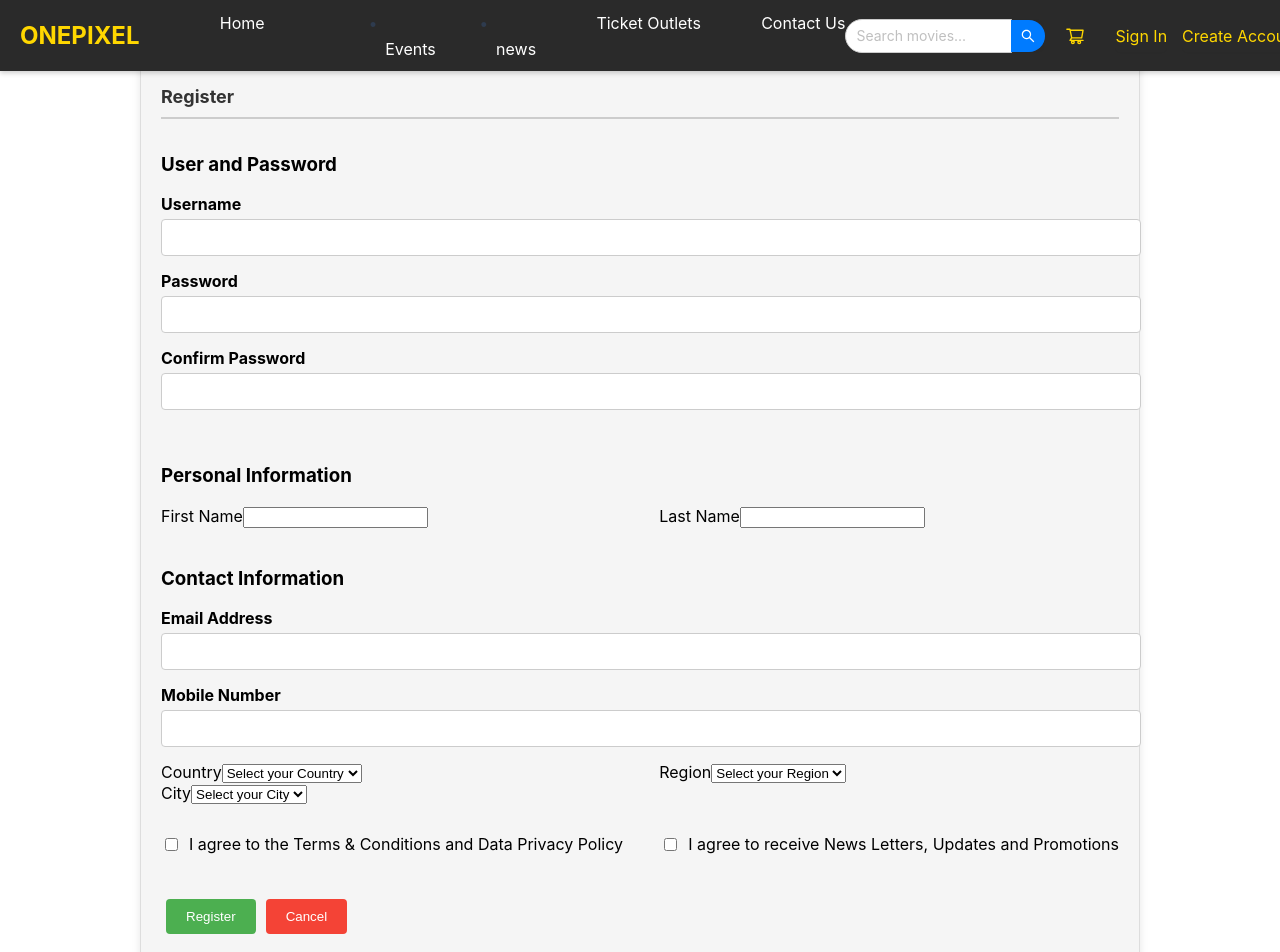
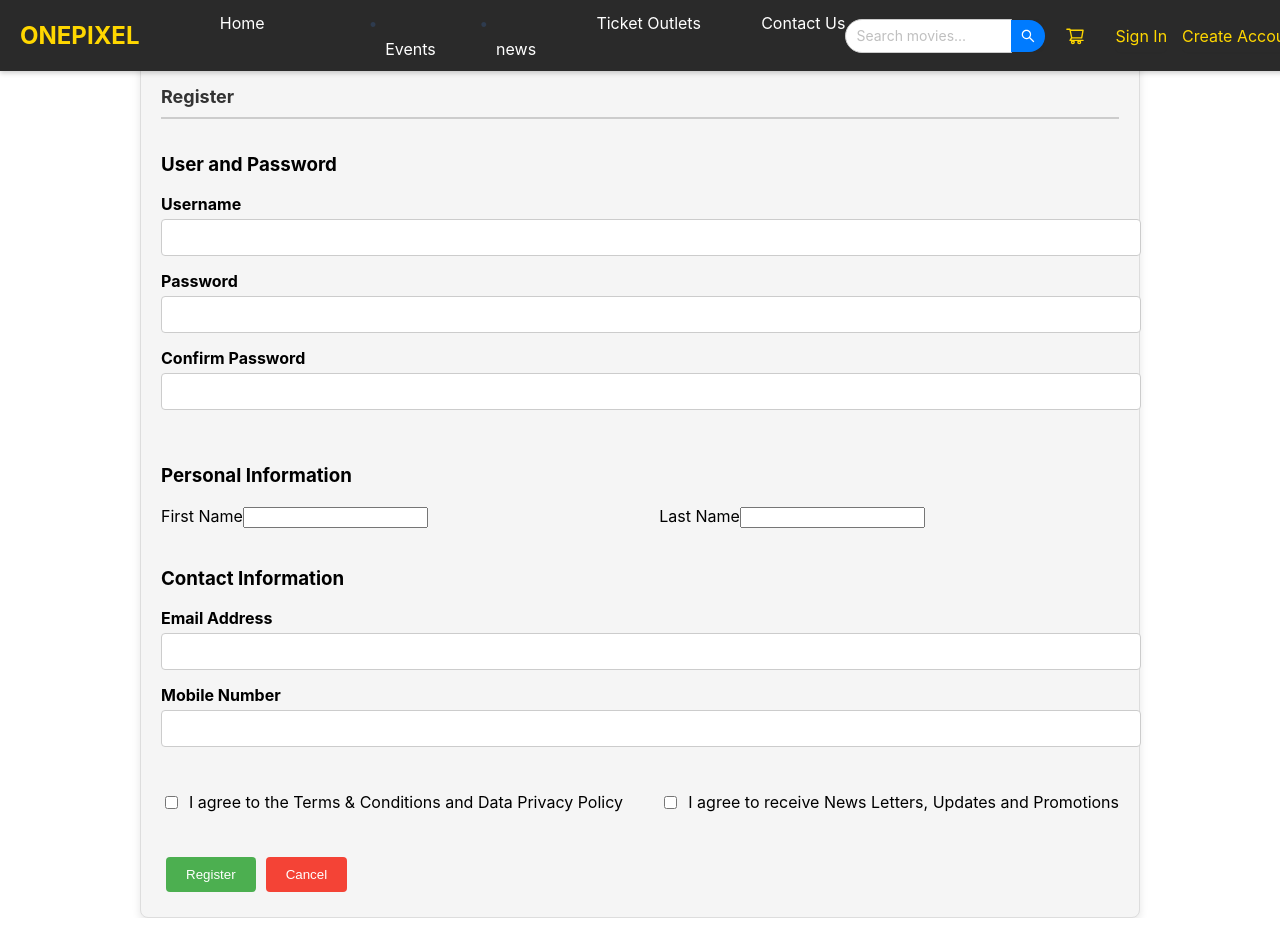
Before and after one commit to richjameslozano/Final-Project, a React (Create React App) app in the folder ticketing-system/: page /signup in a window 1280 px wide. Shown: the top 952 px of the page. After the commit the page ends 918 px from the top, so only its background shows below. Built offline with nearby package versions, Linux system fonts and the light colour scheme.

Commit message:
backend js files

```diff
--- a/ticketing-system/src/signup/SignUp.js
+++ b/ticketing-system/src/signup/SignUp.js
@@ -11,9 +11,6 @@ const SignUp = () => {
         lastName: '',
         email: '',
         mobileNumber: '',
-        country: '',
-        region: '',
-        city: '',
         agreeToTerms: false,
         receiveNewsletter: false,
     });
@@ -120,48 +117,6 @@ const SignUp = () => {
                                 required
                             />
                         </div>
-                        <div className="form-group">
-                            <div className="half-width">
-                                <label>Country</label>
-                                <select
-                                    name="country"
-                                    value={formData.country}
-                                    onChange={handleChange}
-                                    required
-                                >
-                                    <option value="">Select your Country</option>
-                                    <option value="US">United States</option>
-                                    <option value="IN">India</option>
-                                    {/* Add more options as needed */}
-                                </select>
-                            </div>
-                            <div className="half-width">
-                                <label>Region</label>
-                                <select
-                                    name="region"
-                                    value={formData.region}
-                                    onChange={handleChange}
-                                    required
-                                >
-                                    <option value="">Select your Region</option>
-                                    {/* Populate dynamically based on country */}
-                                </select>
-                            </div>
-                        </div>
-                        <div className="form-group">
-                            <div className="half-width">
-                                <label>City</label>
-                                <select
-                                    name="city"
-                                    value={formData.city}
-                                    onChange={handleChange}
-                                    required
-                                >
-                                    <option value="">Select your City</option>
-                                    {/* Populate dynamically based on region */}
-                                </select>
-                            </div>
-                        </div>
                     </div>
 
                     <div className="signup-checkbox">
```
Also changed, not shown: ticketing-system/src/backend/server/package.json (added, +12 -0 lines), ticketing-system/src/backend/controllers/UserController.js (added), ticketing-system/src/backend/models/Accounts.js (added), ticketing-system/src/backend/routes/Routes.js (added).
